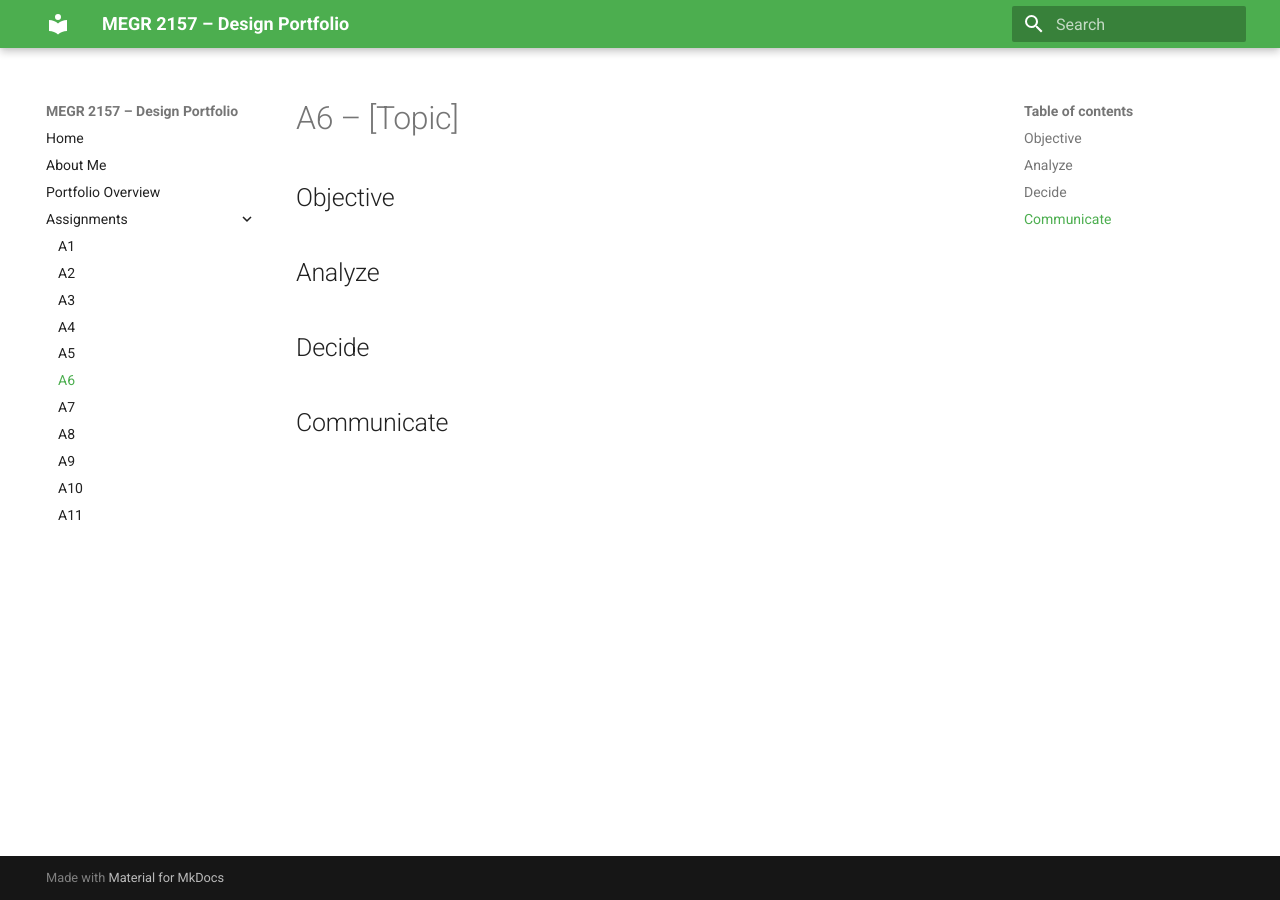
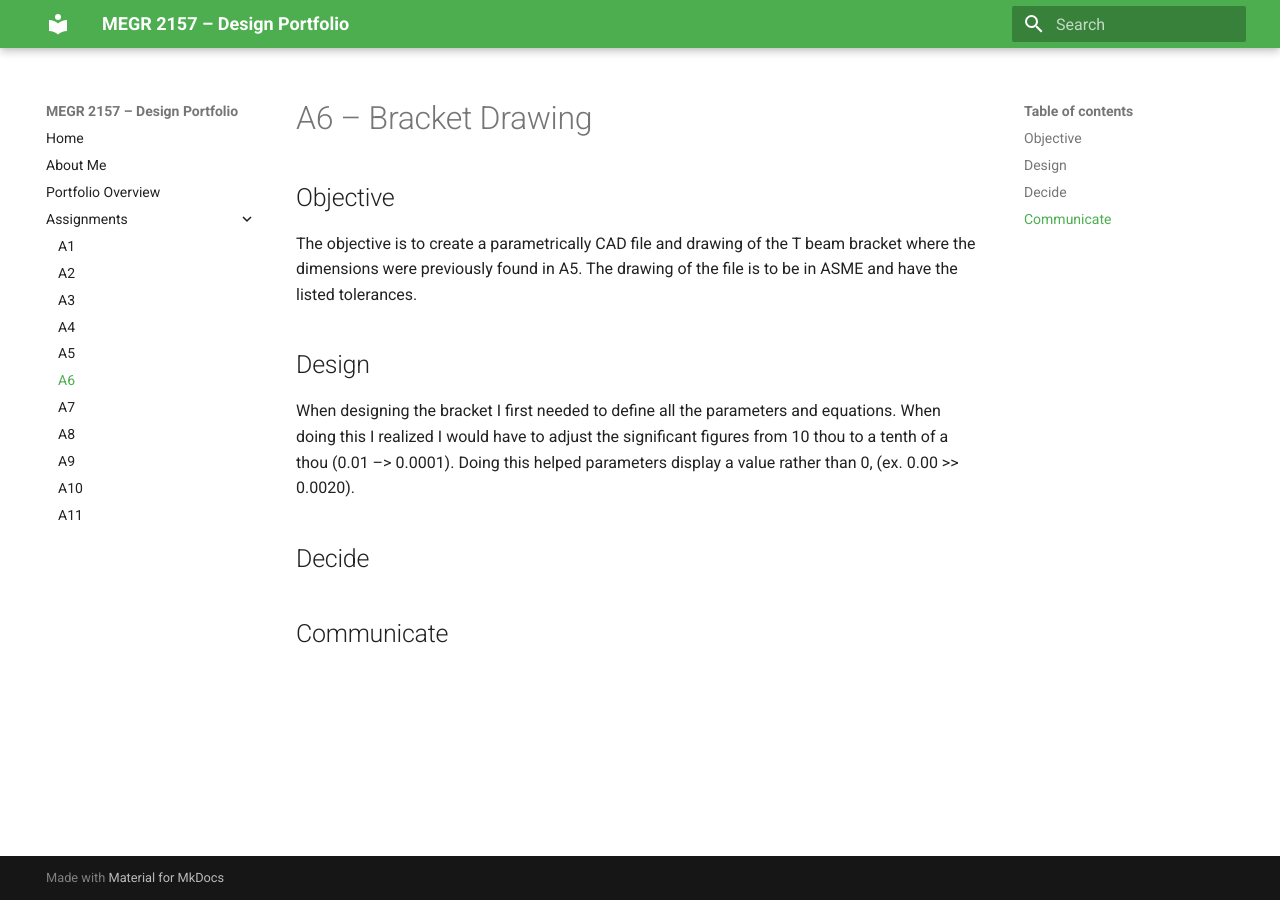
Before and after one commit to AntGo36/design-projects-portfolio, an MkDocs documentation site: the page built from docs/assignments/A06/index.md, in a window 1280 px wide. Built offline with MkDocs 1.6.1 and Material for MkDocs 9.7.7, drawn with Linux system fonts in a browser that asks for light colours.

Commit message:
forgot to save

```diff
--- a/docs/assignments/A06/index.md
+++ b/docs/assignments/A06/index.md
@@ -1,9 +1,13 @@
-# A6 – [Topic]
+# A6 – Bracket Drawing
 
 ## Objective
 
+The objective is to create a parametrically CAD file and drawing of the T beam bracket where the dimensions were previously found in A5. The drawing of the file is to be in ASME and have the listed tolerances.
 
-## Analyze
+## Design
+
+When designing the bracket I first needed to define all the parameters and equations.
+When doing this I realized I would have to adjust the significant figures from 10 thou to a tenth of a thou (0.01 –> 0.0001). Doing this helped parameters display a value rather than 0, (ex. 0.00 >> 0.0020).
 
 
 ## Decide
```
